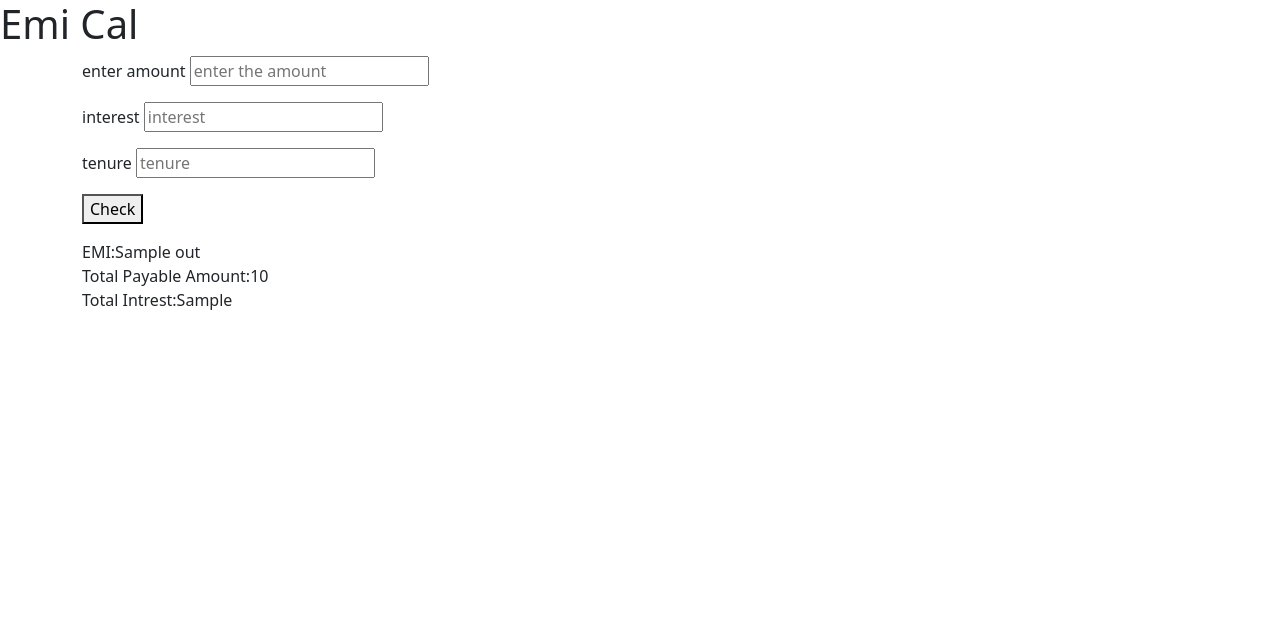
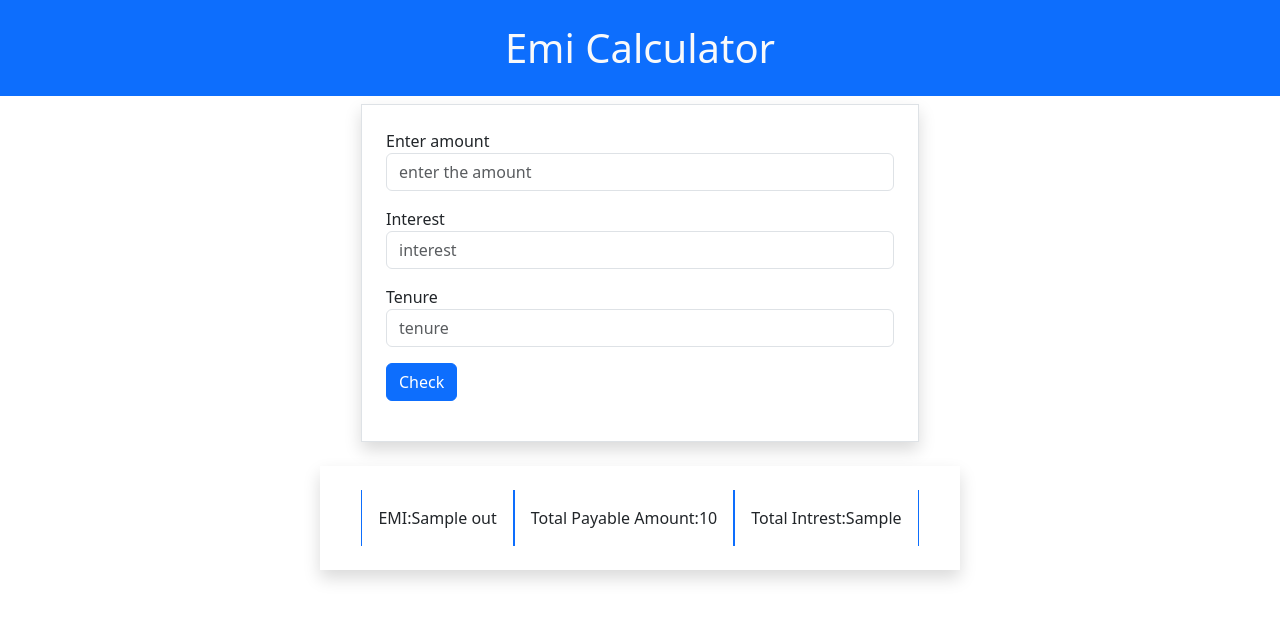
Before and after one commit to afreenmohdshaji/django_calc_work, a Django app: template calculatorapp/operations/templates/emi.html in a window 1280 px wide. Shown: the top 621 px of the page. Run offline with Django 4.2, Linux system fonts and the light colour scheme; the template is opened without the code that fills it: most values are stand-ins (such as "Sample title", 1, 10 or a date in 2020).

Commit message:
calc_app

```diff
--- a/calculatorapp/operations/templates/emi.html
+++ b/calculatorapp/operations/templates/emi.html
@@ -7,30 +7,44 @@
     <link href="https://cdn.jsdelivr.net/npm/bootstrap@5.3.2/dist/css/bootstrap.min.css" rel="stylesheet" integrity="sha384-T3c6CoIi6uLrA9TneNEoa7RxnatzjcDSCmG1MXxSR1GAsXEV/Dwwykc2MPK8M2HN" crossorigin="anonymous">
 </head>
 <body>
-    <h1>Emi Cal</h1>
-    <div class="container">
+    <h1 class="text-center bg-primary text-light p-4">Emi Calculator</h1>
+    <div class="container d-flex justify-content-center">
+        <div class="w-50 border shadow p-4">
             <form action="" method="post">
                 {%csrf_token%}
                 <div class="mb-3">
-                <label for="">enter amount</label>
-                <input type="text" name="amount" placeholder="enter the amount">
+                    <label for="">Enter amount</label>
+                    <input type="text" name="amount" placeholder="enter the amount" class="form-control">
                 </div>
                 <div class="mb-3">
-                <label for="">interest</label>
-                <input type="text" name="interest" placeholder="interest">
+                    <label for="">Interest</label>
+                    <input type="text" name="interest" placeholder="interest" class="form-control">
 
                 </div>
                 <div class="mb-3">
-                <label for="">tenure</label>
-                <input type="text" name="tenure" placeholder="tenure">
+                    <label for="">Tenure</label>
+                    <input type="text" name="tenure" placeholder="tenure" class="form-control">
                 </div>
-            <div class="mb-3">
-                <button type="submit">Check</button>
+                <div class="mb-3 ">
+                    <button type="submit" class="btn btn-primary">Check</button>
                 </div>
             </form>
-        <div>EMI:{{out}}</div>
-        <div>Total Payable Amount:{{payable_amount}}</div>
-        <div>Total Intrest:{{intrest_payable}}</div>
+
+
         </div>
+
+
+
+    </div>
+    {%if out%}
+    <div class="container d-flex justify-content-center mt-4 w-50 p-4 shadow  ">
+        <div class="d-flex justify-content-center">
+            <div class="border border-top-0 border-bottom-0  border border-primary p-3">EMI:{{out}}</div>
+            <div class="border border-top-0 border-bottom-0  border border-primary p-3">Total Payable Amount:{{payable_amount}}</div>
+            <div class="border border-top-0 border-bottom-0  border border-primary p-3">Total Intrest:{{intrest_payable}}</div>
+        </div>
+    </div>
+    {%endif%}
+
 </body>
 </html>
```
Lines whose indentation alone changed are shown as unchanged.
